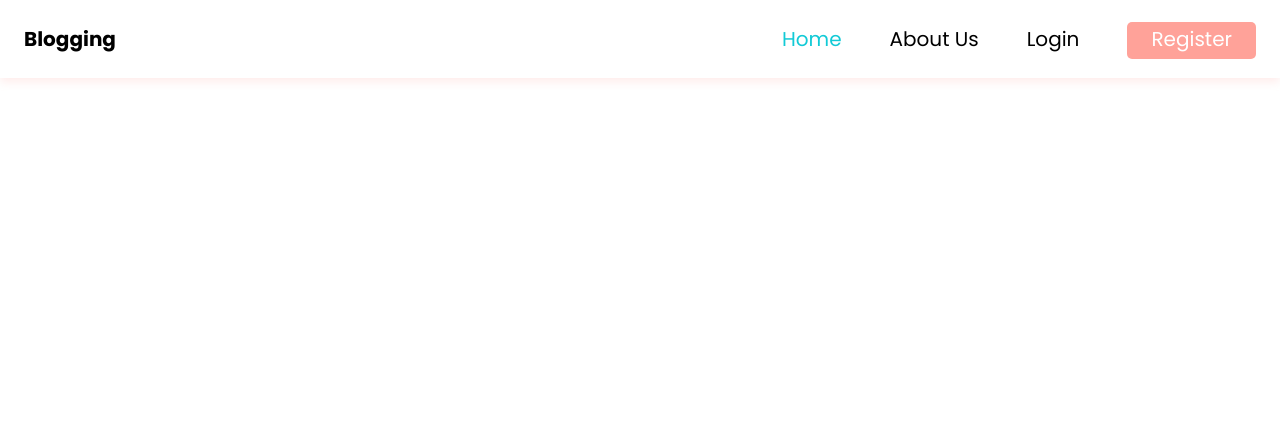
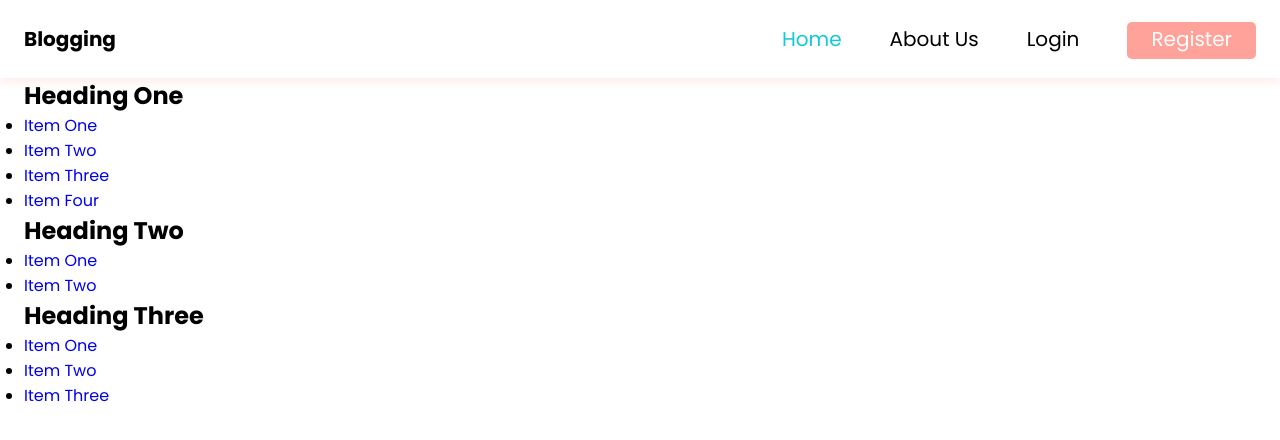
Before and after one commit to Ashutosh2897/blogTemplate, a plain HTML site: page index.html in a window 1280 px wide. Drawn offline with Linux system fonts and the light colour scheme.

Commit message:
adding left sidebar

```diff
--- a/index.html
+++ b/index.html
@@ -28,6 +28,54 @@
             </ul>
         </div>
     </header>
+    <!-- main-content -->
+    <main class="container main-wrapper">
+        <!-- Left sidebar -->
+        <aside class="left-sidebar">
+            <div class="left-side-menu-section">
+                <h1 class="list-heading">Heading One</h1>
+                <ul class="menu-wrapper">
+                    <li class="menu-item-wrapper">
+                        <a class="menu-item" href="#">Item One</a>
+                    </li>
+                    <li class="menu-item-wrapper">
+                        <a class="menu-item" href="#">Item Two</a>
+                    </li>
+                    <li class="menu-item-wrapper">
+                        <a class="menu-item" href="#">Item Three</a>
+                    </li>
+                    <li class="menu-item-wrapper">
+                        <a class="menu-item" href="#">Item Four</a>
+                    </li>
+                </ul>
+            </div>
+            <div class="left-side-menu-section">
+                <h1 class="list-heading">Heading Two</h1>
+                <ul class="menu-wrapper">
+                    <li class="menu-item-wrapper">
+                        <a class="menu-item" href="#">Item One</a>
+                    </li>
+                    <li class="menu-item-wrapper">
+                        <a class="menu-item" href="#">Item Two</a>
+                    </li>
+                </ul>
+            </div>
+            <div class="left-side-menu-section">
+                <h1 class="list-heading">Heading Three</h1>
+                <ul class="menu-wrapper">
+                    <li class="menu-item-wrapper">
+                        <a class="menu-item" href="#">Item One</a>
+                    </li>
+                    <li class="menu-item-wrapper">
+                        <a class="menu-item" href="#">Item Two</a>
+                    </li>
+                    <li class="menu-item-wrapper">
+                        <a class="menu-item" href="#">Item Three</a>
+                    </li>
+                </ul>
+            </div>
+        </aside>
+    </main>
 </body>
 
 </html>
```
